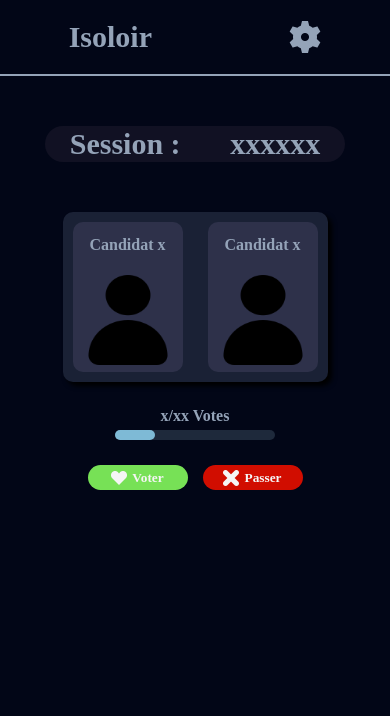
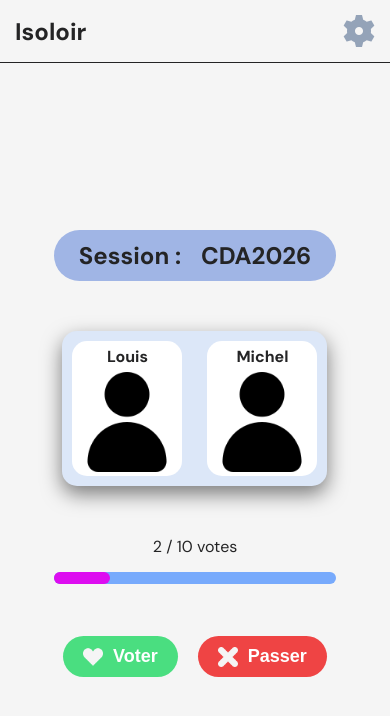
Before and after one commit to 3nz0k/CBallot, a plain HTML site: page isoloir.html in a window 390 px wide. Drawn offline with Linux system fonts and the light colour scheme; a web font is replaced by a local one.

Commit message:
Enhance styling and functionality for dark mode and settings menu in isoloir

```diff
--- a/css/isoloir_styles.css
+++ b/css/isoloir_styles.css
@@ -1,192 +1,352 @@
-@font-face {
-  font-family: 'DM Sans';
-  font-style: normal;
-  font-weight: 700;
-  font-display: block;
-  src: url(https://design.penpot.app/internal/gfonts/font/dmsans/v17/rP2tp2ywxg089UriI5-g4vlH9VoD8CmcqZG40F9JadbnoEwARZtRSW32.woff2) format('woff2');
-  unicode-range: U+0000-00FF, U+0131, U+0152-0153, U+02BB-02BC, U+02C6, U+02DA, U+02DC, U+0304, U+0308, U+0329, U+2000-206F, U+20AC, U+2122, U+2191, U+2193, U+2212, U+2215, U+FEFF, U+FFFD;
-}
-
-@font-face {
-  font-family: 'DM Sans';
-  font-style: normal;
-  font-weight: 400;
-  font-display: block;
-  src: url(https://design.penpot.app/internal/gfonts/font/dmsans/v17/rP2tp2ywxg089UriI5-g4vlH9VoD8CmcqZG40F9JadbnoEwAopxRSW32.woff2) format('woff2');
-  unicode-range: U+0000-00FF, U+0131, U+0152-0153, U+02BB-02BC, U+02C6, U+02DA, U+02DC, U+0304, U+0308, U+0329, U+2000-206F, U+20AC, U+2122, U+2191, U+2193, U+2212, U+2215, U+FEFF, U+FFFD;
-}
-
-html, body {
+/* RESET */
+* {
     margin: 0;
     padding: 0;
-}
-
-* {
     box-sizing: border-box;
 }
 
-@media (max-width: 600px) {
 body {
-        background-color: #020617;
+    font-family: "DM Sans", sans-serif;
+    background-color: #f5f5f5;
+    color: #242425;
+
+    height: 100vh;
     display: flex;
     flex-direction: column;
-        align-items: center;
-        justify-content: space-around;
-        row-gap: 50px;
+}
+
+.body-dark {
+    color: #94a3b8;
+    background-color: #020617;
 }
 
 /* HEADER */
 .header {
     display: flex;
-        justify-content: space-around;
+    justify-content: space-between;
     align-items: center;
-        border-bottom: 2px solid#94a3b8;
-        width: 100%;
+
+    padding: 20px 40px;
+    border-bottom: 1px solid #242425;
+}
+
+.header-dark {
+    border-bottom: 1px solid #94a3b8;
+}
+
+.header h1 {
+    font-size: 32px;
+    font-weight: 700;
 }
 
 .header img {
-        height: 32px;
     width: 32px;
+    cursor: pointer;
 }
 
-    .header h1 {
-        color: #94a3b8;
-        font-family: "DM Sans";
-        font-style: normal;
-        font-size: 30px;
-        font-weight: 700;
+/* SETTINGS */
+.settings {
+    width: 100%;
+
+    display: flex;
+    flex-direction: column;
+    align-items: flex-end;
+    margin-top: 10px;
+    gap: 5px;
+
+    position: absolute;
+    top: 85px;
+}
+
+.settings div {
+    border-radius: 5px;
+    height: 50px;
+    width: 250px;
+    margin-right: 10px;
+
+    display: flex;
+    justify-content: center;
+    align-items: center;
+}
+
+.settings p {
+    color: #020617;
+    font-size: 24px;
+}
+
+.settings div:nth-child(odd){
+    background-color: #a7b6df;
+}
+
+.settings div:nth-child(even){
+    background-color: #70b1e6;
+}
+
+.settings div:nth-child(1){
+    gap: 10px;
+}
+
+.settings-div-odd-dark {
+    background-color: #1a2135 !important;
+}
+
+.settings-div-even-dark {
+    background-color: #2e314a !important;
+}
+
+.hidden {
+    display: none;
+}
+
+/* BUTTON Dark */
+input[type="checkbox"] {
+	-webkit-appearance: none;
+	appearance: none;
+	font: inherit;
+	font-size: inherit;
+	color: inherit;
+	letter-spacing: inherit;
+	inline-size: 3.5rem;
+	display: flex;
+	align-items: center;
+	justify-content: flex-start;
+	padding: .25rem;
+	border: 1px solid currentColor;
+	border-radius: 1rem;
+	transition: 120ms background-color ease-in-out;
+}
+
+input[type="checkbox"]:focus-visible {
+	outline: 2px solid var(--focus);
+	outline-offset: 2px;
+}
+
+input[type="checkbox"]::before {
+	content: "";
+	display: block;
+	clip-path: revert;
+	inline-size: 1.25rem;
+	block-size: 1.25rem;
+	background-color: currentColor;
+	border-radius: 1rem;
+	transform: translateX(0);
+	transition: 120ms transform ease-in-out;
+}
+
+input[type="checkbox"]:checked {
+	background-color: currentColor;
+}
+
+input[type="checkbox"]:checked::before {
+	transform: translateX(1.65rem);
+	background-color: white;
+}
+
+/* CONTENT */
+.content {
+    flex: 1;
+
+    display: flex;
+    justify-content: center;
+    align-items: center;
+}
+
+/* CARDS */
+.cards {
+    display: flex;
+    flex-direction: column;
+    align-items: center;
+    gap: 50px;
 }
 
 /* SESSION */
 .session {
     display: flex;
-        justify-content: space-evenly;
+    gap: 20px;
     align-items: center;
-        column-gap: 25px;
 
-        background-color: #111123;
-        border-radius: 25px;
-
-        height: 36px;
-        width: 300px;
+    background: #a0b5e5;
+    padding: 10px 25px;
+    border-radius: 30px;
+}
+.session-dark {
+    background: #0f172a;
+}
+.session h2 {
+    font-size: 24px;
 }
 
-    .session h2, p {
-        color: #94a3b8;
-        font-family: "DM Sans";
-        font-style: normal;
-        font-size: 30px;
+.session p {
+    font-size: 24px;
     font-weight: 700;
 }
 
-    /* CARDS */
+/* ITEM */
+.item {
+    display: flex;
+    gap: 25px;
+
+    background: #dce7f8;
+    padding: 20px;
+    border-radius: 15px;
+
+    box-shadow: 0 8px 20px rgba(0,0,0,0.5);
+}
+
+.item-dark {
+    background: #1a2135;
+}
+
+/* CARD */
 .card {
+    background: #ffffff;
+    border-radius: 15px;
+
+    width: 180px;
+    height: 220px;
+
     display: flex;
     flex-direction: column;
     align-items: center;
     justify-content: center;
-        row-gap: 5px;
+    gap: 15px;
+}
 
-        border-radius: 10px;
-        background-color: #2e314a;
+.card-dark {
+    background: #2e314a;
+}
 
+.card p {
+    font-size: 20px;
+    font-weight: 700;
+}
+
+.card img {
+    width: 120px;
+    height: 120px;
+}
+
+/* PROGRESS BAR */
+.progressBar {
+    width: 100%;
+    text-align: center;
+}
+
+.progressBar p {
+    margin-bottom: 8px;
+}
+
+progress {
+    width: 100%;
+    height: 12px;
+    appearance: none;
+}
+
+progress::-webkit-progress-bar {
+    background: #77aafc;
+    border-radius: 20px;
+}
+
+
+progress::-webkit-progress-value {
+    background: #dd0df0;
+    border-radius: 20px;
+}
+
+
+.progress-dark progress::-webkit-progress-bar {
+
+    background: #1e293b;
+}
+
+.progress-dark progress::-webkit-progress-value {
+
+    background: #7dd3fc;
+}
+
+/* BUTTONS */
+.buttons {
+    display: flex;
+    gap: 20px;
+}
+
+.buttons button {
+    display: flex;
+    align-items: center;
+    justify-content: center;
+    gap: 10px;
+
+    border: none;
+    border-radius: 25px;
+    padding: 10px 20px;
+
+    font-weight: 700;
+    font-size: 18px;
+    color: white;
+
+    cursor: pointer;
+}
+
+.buttons button img {
+    width: 20px;
+}
+
+/* VOTER */
+.voter {
+    background: #4ade80;
+}
+
+/* PASSER */
+.passer {
+    background: #ef4444;
+}
+
+/* RESPONSIVE */
+@media (max-width: 600px) {
+
+    /* HEADER */
+    .header {
+        padding: 15px;
+    }
+
+    .header h1 {
+        font-size: 24px;
+    }
+
+    /* MENU */
+    .settings {
+        top: 60px;
+    }
+
+    .settings div {
+        height: 50px;
+        width: 100%;
+        margin-right: 0;
+    }
+
+    .settings p {
+        color: #020617;
+        font-size: 16px;
+    }
+
+    /* CARD */
+    .card {
         width: 110px;
-        height: 150px;
+        height: 135px;
+        gap: 5px;
     }
 
     .card p {
         font-size: 16px;
     }
+
     .card img {
+        width: 100px;
         height: 100px;
-        width: 100px;
-        padding-bottom: 10px;
     }
 
+    /* ITEM */
     .item {
-        display: flex;
-        align-items: center;
-        justify-content: space-between;
-        column-gap: 25px;
-
-        width: fit-content;
-        height: fit-content;
-
-        background-color: #1a2135;
-        border-radius: 10px;
-        box-shadow: 4px 4px 5px  #000000;
         padding: 10px;
     }
-
-    .cards {
-        display: flex;
-        flex-direction: column;
-        align-items: center;
-        row-gap: 25px;
 }
-
-    .progressBar {
-        display: flex;
-        flex-direction: column;
-        align-items: center;
-        row-gap: 5px;
-    }
-    .progressBar p {
-        font-size: 16px;
-        margin: 0px;
-    }
-
-    progress[value] {
-        /* Reset the default appearance */
-        -webkit-appearance: none;
-        appearance: none;
-        height: 10px;
-    }
-
-    progress[value]::-webkit-progress-bar {
-        background-color: #1e293b;
-        border-radius: 30px;
-    }
-
-    progress[value]::-webkit-progress-value {
-        background-color: #7ebad6;
-        border-radius: 30px;
-    }
-
-    /* Buttons */
-    .buttons {
-        display: flex;
-        column-gap: 15px;
-    }
-    /* Voter */
-    .voter {
-        background-color: #77e156;
-    }
-    .voter, .passer {
-        border: none;
-        border-radius: 25px;
-
-        width: 100px;
-        height: 25px;
-        margin: 0;
-
-        color: #f5f5f5;
-        font-family: "DM Sans";
-        font-weight: 700;
-
-        display: flex;
-        justify-content: center;
-        align-items: center;
-        column-gap: 5px;
-    }
-
-    /* Passer */
-    .passer {
-        background-color: #d10d00;
-    }
-
-    .voter img, .passer img {
-        height: 16px;
-        width: 16px;
-    }
-}
--- a/isoloir.html
+++ b/isoloir.html
@@ -3,40 +3,87 @@
 <head>
     <meta charset="UTF-8">
     <meta name="viewport" content="width=device-width, initial-scale=1.0">
+    <title>Isoloir - CBallot</title>
+    <link href="https://fonts.googleapis.com/css2?family=DM+Sans:wght@400;700&display=swap" rel="stylesheet">
     <link rel="stylesheet" href="css/isoloir_styles.css">
     <script src="js/voter.js" defer></script>
     <script src="js/passer.js" defer></script>
     <script src="js/options.js" defer></script>
-    <title>Isoloir - CBallot</title>
 </head>
-<body>
-    <div class="header">
+<body id="body">
+    <!-- HEADER -->
+    <div class="header" id="header">
         <h1>Isoloir</h1>
-        <img src="img/cog.png" alt="options" onclick="Options()">
+        <img src="img/cog.png" alt="Options" onclick="Options()">
     </div>
-    <div class="session">
-        <h2>Session : </h2>
-        <p>xxxxxx</p>
-    </div>
-    <div class="cards">
-        <div class="item">
-            <div class="card">
-                <p>Candidat x</p>
-                <img src="img/photo.png" alt="">
-            </div>
-            <div class="card">
-                <p>Candidat x</p>
-                <img src="img/photo.png" alt="">
-            </div>
+
+    <!-- SETTINGS -->
+    <div class="settings hidden" id="menu">
+        <div>
+            <span>Dark Mode : </span>
+            <input type="checkbox" id="switch" onclick="Dark()">
         </div>
-        <div class="progressBar">
-            <p>x/xx Votes</p>
-            <progress max = "100" value = "25"></progress>
+        <div>
+            <p>Settings 2</p>
         </div>
-        <div class="buttons">
-            <button class="voter" onclick="Voter()"><img src="img/heart.png" alt="Coeur">Voter</button>
-            <button class="passer" onclick="Passer()"><img src="img/cross.png" alt="Croix">Passer</button>
+        <div>
+            <p>Settings 3</p>
+        </div>
+        <div>
+            <p>Settings 4</p>
         </div>
     </div>
+
+    <!-- CONTENT -->
+    <div class="content">
+
+        <div class="cards">
+
+            <!-- SESSION -->
+            <div class="session" id="session">
+                <h2>Session :</h2>
+                <p>CDA2026</p>
+            </div>
+
+            <!-- CANDIDATS -->
+            <div class="item" id="item">
+
+                <div class="card" id="card1">
+                    <p>Louis</p>
+                    <img src="img/photo.png" alt="Candidat X">
+                </div>
+
+                <div class="card" id="card2">
+                    <p>Michel</p>
+                    <img src="img/photo.png" alt="Candidat Y">
+                </div>
+
+            </div>
+
+            <!-- PROGRESS -->
+            <div class="progressBar" id="progress">
+                <p>2 / 10 votes</p>
+                <progress value="2" max="10"></progress>
+            </div>
+
+            <!-- BUTTONS -->
+            <div class="buttons">
+
+                <button class="voter" onclick="Voter()">
+                    <img src="img/heart.png" alt="">
+                    Voter
+                </button>
+
+                <button class="passer" onclick="Passer()">
+                    <img src="img/cross.png" alt="">
+                    Passer
+                </button>
+
+            </div>
+
+        </div>
+
+    </div>
+
 </body>
 </html>
```
Also changed, not shown: js/options.js (+27 -1 lines). Lines whose indentation alone changed are shown as unchanged.
